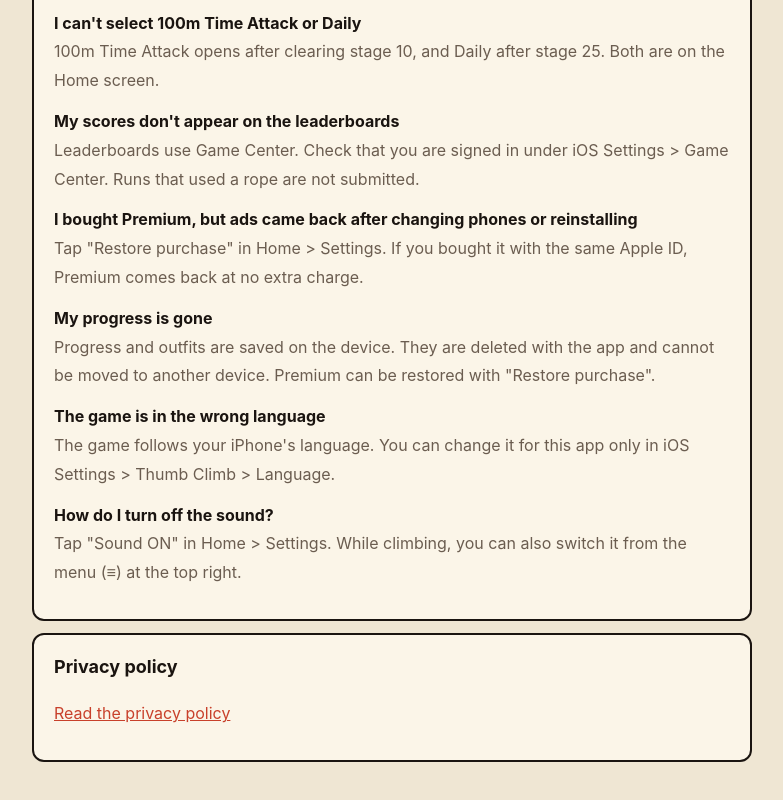
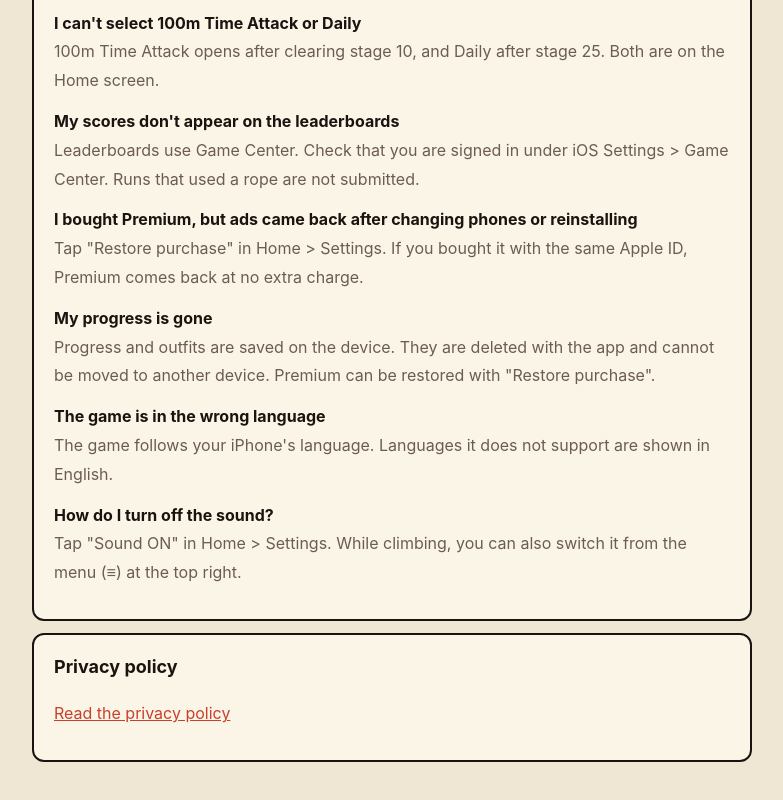
Before and after one commit to mentaimonico/mentaimonico.github.io, a plain HTML site: page thumb-climb/en/index.html in a window 1280 px wide. Shown: the part 904-1704 px from the top of the page, without its empty margins (248-1031 px from the left). Drawn offline with Linux system fonts and the light colour scheme.

Commit message:
fix: サムクライムの英語のサポートページから、未確認の言語設定の説明を外す

```diff
--- a/thumb-climb/en/index.html
+++ b/thumb-climb/en/index.html
@@ -60,7 +60,7 @@
       <dt>My progress is gone</dt>
       <dd>Progress and outfits are saved on the device. They are deleted with the app and cannot be moved to another device. Premium can be restored with "Restore purchase".</dd>
       <dt>The game is in the wrong language</dt>
-      <dd>The game follows your iPhone's language. You can change it for this app only in iOS Settings &gt; Thumb Climb &gt; Language.</dd>
+      <dd>The game follows your iPhone's language. Languages it does not support are shown in English.</dd>
       <dt>How do I turn off the sound?</dt>
       <dd>Tap "Sound ON" in Home &gt; Settings. While climbing, you can also switch it from the menu (≡) at the top right.</dd>
     </dl>
```
